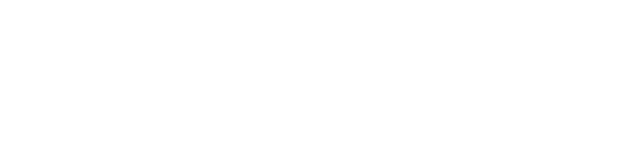
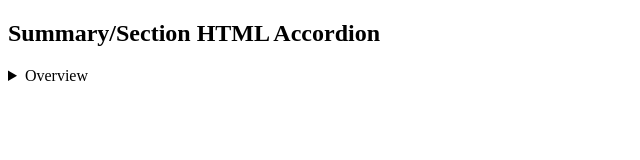
Before and after one commit to thebialy/day69_details_summary, a plain HTML site: page index.html in a window 1280 px wide. Shown: the whole page, without its empty margins (0-640 px from the left). Drawn offline with Linux system fonts and the light colour scheme.

Commit message:
first section of the accordions done - might just duplicate for ease

```diff
--- a/index.html
+++ b/index.html
@@ -8,6 +8,14 @@
     <title>Document</title>
 </head>
 <body>
-
+    <section>
+        <h1>Summary/Section HTML Accordion</h1>
+        <details>
+            <summary>Overview</summary>
+            <p>
+                Lorem ipsum dolor sit amet, consectetur adipiscing elit. Cras eget laoreet justo. Aenean bibendum, ex sit amet iaculis auctor, libero purus vestibulum massa, sit amet commodo ipsum nibh ac justo. Praesent at leo ligula. Integer pulvinar orci sed ultricies euismod. Cras vitae nisl sit amet odio sagittis finibus ut sit amet enim.
+            </p>
+        </details>
+    </section>
 </body>
 </html>
```
